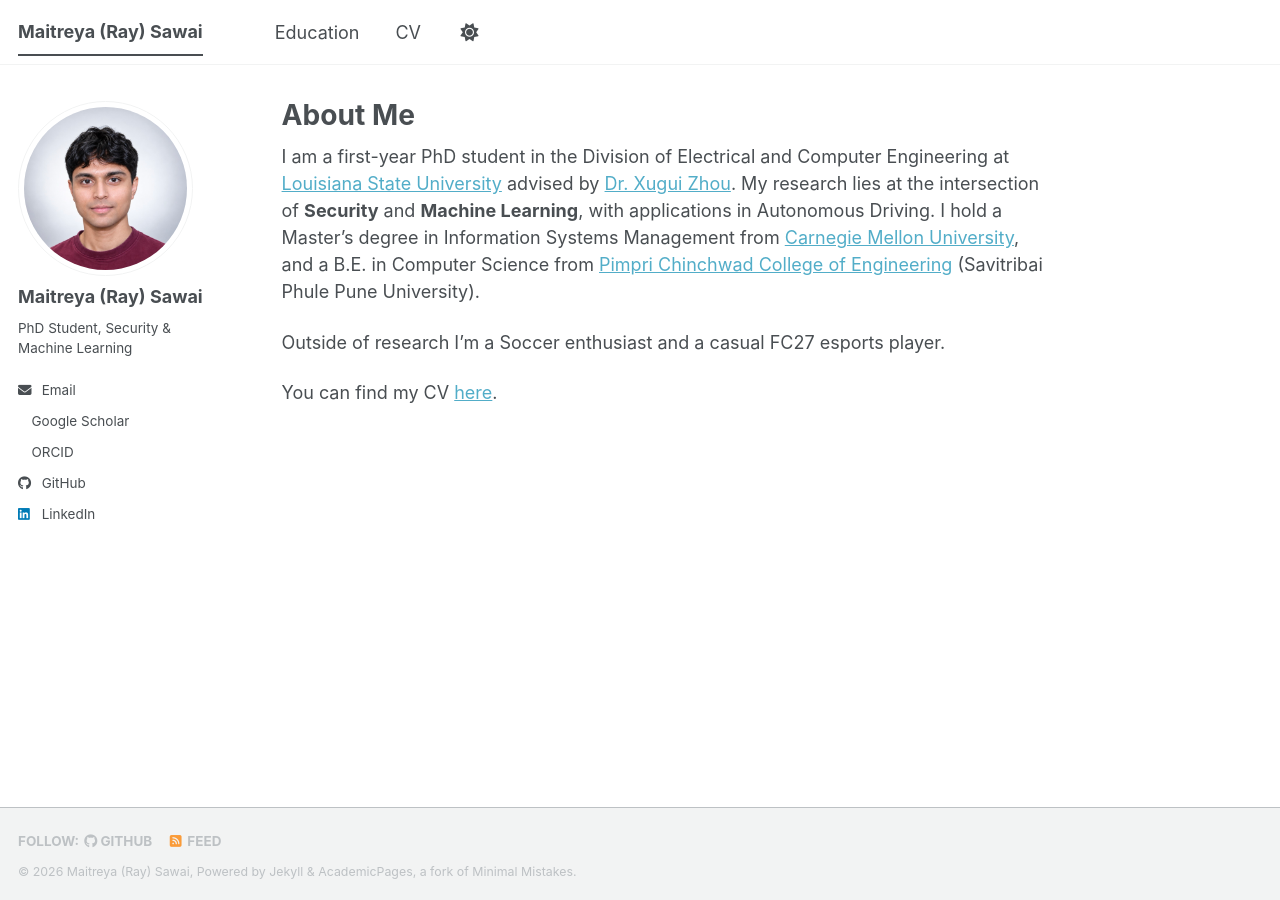
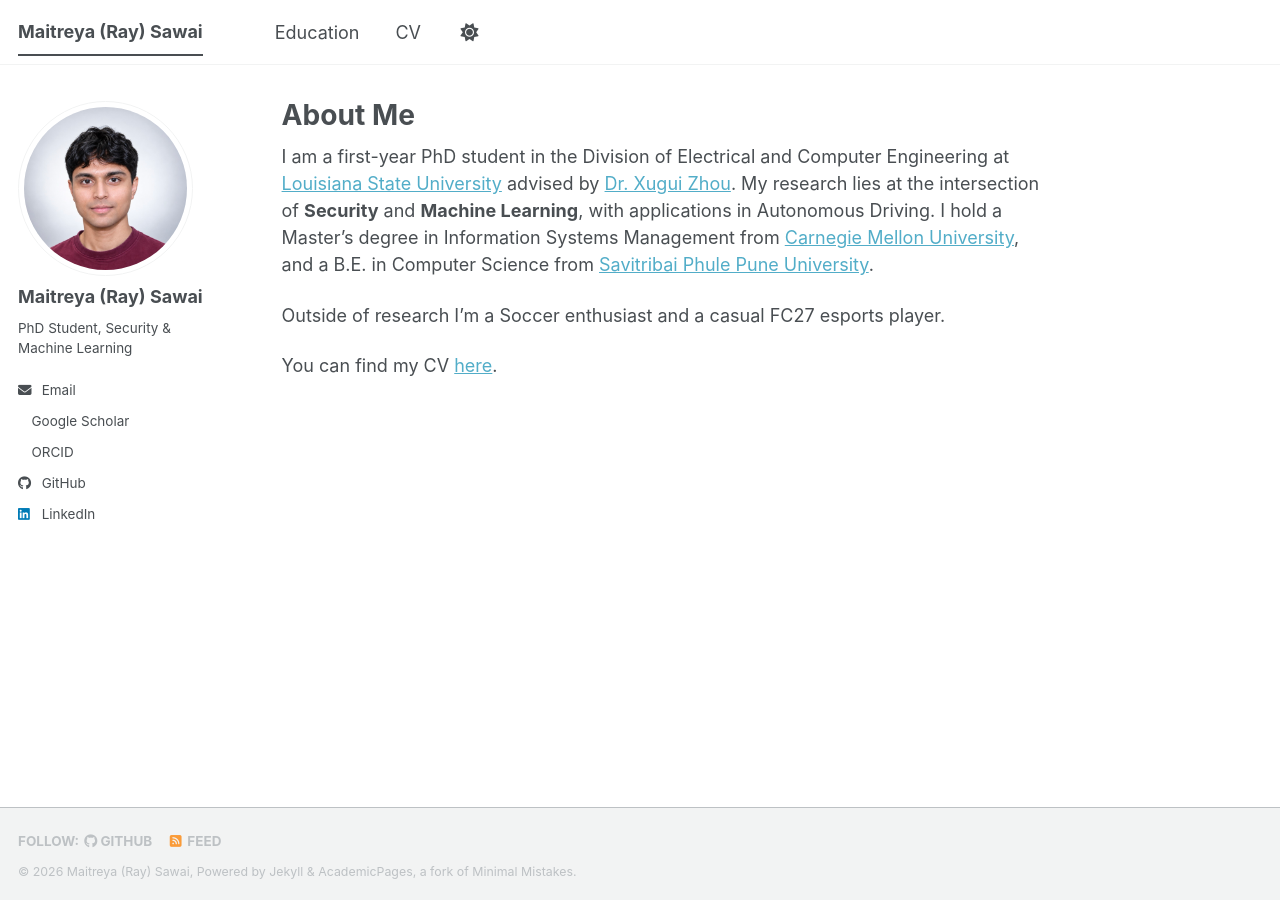
Before and after one commit to maitreya10/maitreya10.github.io, a Jekyll site: the page built from _pages/about.md, in a window 1280 px wide. Built offline with Jekyll 4.4.1, drawn with Linux system fonts in a browser that asks for light colours; a style sheet for code colours, icons or effects is not loaded.

Commit message:
Update about.md

```diff
--- a/_pages/about.md
+++ b/_pages/about.md
@@ -7,7 +7,7 @@ redirect_from:
   - /about.html
 ---
 
-I am a first-year PhD student in the Division of Electrical and Computer Engineering at [Louisiana State University](https://www.lsu.edu/eng/ece/index.php) advised by [Dr. Xugui Zhou](https://xugui-zhou.github.io/). My research lies at the intersection of **Security** and **Machine Learning**, with applications in Autonomous Driving. I hold a Master’s degree in Information Systems Management from [Carnegie Mellon University](https://www.heinz.cmu.edu/), and a B.E. in Computer Science from [Pimpri Chinchwad College of Engineering](https://computer.pccoepune.com/) (Savitribai Phule Pune University).
+I am a first-year PhD student in the Division of Electrical and Computer Engineering at [Louisiana State University](https://www.lsu.edu/eng/ece/index.php) advised by [Dr. Xugui Zhou](https://xugui-zhou.github.io/). My research lies at the intersection of **Security** and **Machine Learning**, with applications in Autonomous Driving. I hold a Master’s degree in Information Systems Management from [Carnegie Mellon University](https://www.heinz.cmu.edu/), and a B.E. in Computer Science from [Savitribai Phule Pune University](https://computer.pccoepune.com/).
 
 Outside of research I'm a Soccer enthusiast and a casual FC27 esports player.
 
```
